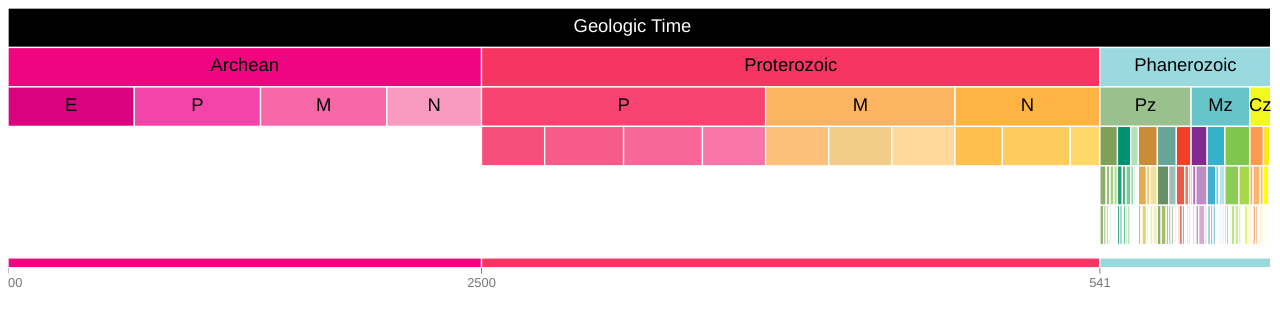
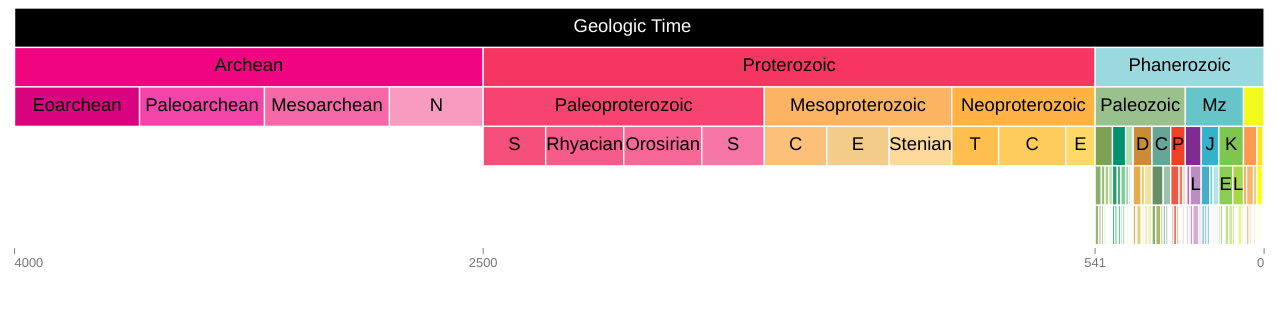
Before and after one commit to UW-Macrostrat/geo-timescale, a plain HTML site: page index.html in a window 1280 px wide. Drawn offline with nearby package versions, Linux system fonts and the light colour scheme.

Commit message:
Altered the tick scale, revamping labeling selection

```diff
--- a/index.html
+++ b/index.html
@@ -44,9 +44,9 @@
 
         var w = 960,
             h = 180,
-            x = d3.scale.linear().range([0, w]),
+            x = d3.scale.linear().range([0, w - 5]),
             y = d3.scale.linear().range([0, h]),
-            newX = 0;
+            newX = 0.01;
 
         var drag = d3.behavior.drag()
           .origin(function() {
@@ -55,8 +55,8 @@
                     y: 0};
           })
           .on("dragstart", function() {
-            dragStart = [d3.event.sourceEvent.x, d3.event.sourceEvent.y];
-            transformStart = d3.transform(d3.select(".timeScale g").attr("transform")).translate;
+            dragStart = [d3.event.sourceEvent.pageX, d3.event.sourceEvent.pageY];
+            transformStart = d3.transform(d3.select(".timeScale").select("g").attr("transform")).translate;
 
             d3.event.sourceEvent.stopPropagation();
           })
@@ -64,19 +64,14 @@
             //var width = parseInt(d3.select(".timeScale svg").style("width"));
             //var groupBbox = d3.select(".timeScale svg").node().getBBox();
             //var groupRightX = groupBbox.width - Math.abs(groupBbox.x);
-            //console.log("width - ", width);
-            //console.log("groupRight - ", groupRightX);
 
-
-            var currentDrag = [d3.event.sourceEvent.x, d3.event.sourceEvent.pageY];
+            var currentDrag = [d3.event.sourceEvent.pageX, d3.event.sourceEvent.pageY];
             newX = (dragStart[0] - currentDrag[0]);
-            //console.log(groupRightX);
-
             //if (groupRightX + 2 < width) {return};
 
-            d3.select(".timeScale g")
+            d3.select(".timeScale").select("g")
               .attr("transform", function() {
-                return "translate(" + [ transformStart[0] + -newX ,0 ] + ")scale(" + parseInt(d3.select(".timeScale").style("width"))/961 + ")";
+                return "translate(" + [ parseInt(transformStart[0] + -newX), 0 ] + ")scale(" + parseInt(d3.select(".timeScale").style("width"))/961 + ")";
               });
           });
 
@@ -90,7 +85,7 @@
             .append("g");
 
         var scale = time.append("g")
-          .attr("transform", "translate(0,190)");
+          .attr("transform", "translate(0,175)");
         // Load the time scale data
        // d3.json("http://testpaleodb.geology.wisc.edu/data1.1/intervals/list.json?order=older&max_ma=4000", function(error, result) {
         d3.json("intervals.json", function(error, result) {
@@ -129,17 +124,17 @@
           var scaleBar = scale.selectAll("rect")
               .data(partition.nodes(data));
 
-          scaleBar.enter().append("svg:rect")
+         /* scaleBar.enter().append("svg:rect")
               .attr("x", function(d) { return x(d.x); })
               .attr("y", 0)
               .attr("width", function(d) { return x(d.dx); })
               .attr("height", function(d) { return y(d.dy)/4; })
               .attr("fill", function(d) { return d.col || "#000000"; })
-              .attr("class", function(d) { return "scale s" + d.lvl; });
+              .attr("class", function(d) { return "scale s" + d.lvl; });*/
 
           var hash = scaleBar.enter().append("g")
             .attr("class", function(d) {return "tickGroup s" + d.lvl})
-            .attr("transform", function(d) { return "translate(" + x(d.x) + ", 25)"});
+            .attr("transform", function(d) { return "translate(" + x(d.x) + ", 0)"});
 
           hash.append("line")
             .attr("x1", 0)
@@ -154,7 +149,28 @@
             .style("text-anchor", "middle")
             .style("font-size", "0.7em")
             .style("fill", "#777")
-            .text(function(d) {return d.eag});
+            .text(function(d) {return parseFloat(d.eag).toFixed(0)});
+
+          // Create a tick for now
+          var now = scale.append("g")
+            .data([{x:1, y:0}])
+            .attr("class", "tickGroup s1 s2 s3 s4 s5")
+            .attr("transform","translate(955, 0)");
+
+          now.append("line")
+            .attr("x1", 0)
+            .attr("y1", 7.5)
+            .attr("x2", 0)
+            .attr("y2", 12)
+            .style("stroke-width", "0.05em");
+
+          now.append("text")
+            .attr("x", 0)
+            .attr("y", 22)
+            .style("text-anchor", "end")
+            .style("font-size", "0.7em")
+            .style("fill", "#777")
+            .text("0");
 
             // Add the full labels
           time.selectAll("fullName")
@@ -236,6 +252,7 @@
             }).attr("x", 430);
           }
 
+/*
           switch (d.lvl) {
             case 'undefined':
               d3.selectAll('.level1').style("display", "block");
@@ -287,15 +304,17 @@
               if (d.nam !== "Holocene") {
                 // Hide Holocene label
                 d3.select("#l32").style("display", "none");
-
-                d3.selectAll('.abbr').filter(function(d) {
-                  return d.abr === "H";
-                }).style("display", "block");
+                d3.select("#l3002").style("display", "none");
               }
               break;
             case 5:
               d3.selectAll('.level1, .level2, .level3, .level4, .level5').style("display", "block");
               d3.selectAll('.abbr').style("display", "none");
+              if (d.nam !== "Holocene") {
+                // Hide Holocene label
+                d3.select("#l32").style("display", "none");
+                d3.select("#l3002").style("display", "none");
+              }
               break;
             default:
               d3.selectAll('.level1').style("display", "block");
@@ -303,14 +322,16 @@
               d3.selectAll('.abbr.level1').style("display", "none");
               d3.selectAll('.abbr.level2').style("display", "block");
               break;
-          }
+          }*/
       }, // End time.labelLevels
 
       "labelAbbrX": function(d) {
         var rectWidth = parseFloat(d3.select("#t" + d.oid).attr("width")),
             rectX = parseFloat(d3.select("#t" + d.oid).attr("x")),
             labelWidth = d3.select("#a" + d.oid).node().getComputedTextLength();
-
+        if (rectWidth < labelWidth) {
+           d3.select("#a" + d.oid).style("display", "none");
+        }
         return rectX + (rectWidth - labelWidth) / 2;
       },
 
@@ -318,6 +339,11 @@
         var rectWidth = parseFloat(d3.select("#t" + d.oid).attr("width")),
             rectX = parseFloat(d3.select("#t" + d.oid).attr("x")),
             labelWidth = d3.select("#l" + d.oid).node().getComputedTextLength();
+        if (rectWidth < labelWidth) {
+           d3.select("#l" + d.oid).style("display", "none");
+        } else {
+          d3.select("#a" + d.oid).style("display", "none");
+        }
 
         return rectX + (rectWidth - labelWidth) / 2;
       },
@@ -339,6 +365,7 @@
         d3.selectAll(".scale").style("display", "none");
         d3.selectAll(".tickGroup").style("display", "none");
         d3.selectAll(".s" + depth).style("display", "block");
+        d3.selectAll(".tickGroup").select("text").style("text-anchor", "middle");
 
         // Reset panning
         d3.select(".timeScale g")
@@ -348,7 +375,7 @@
 
         // var n keeps track of the transition
         var n = 0,
-          x = d3.scale.linear().range([0, 960]);
+          x = d3.scale.linear().range([5, 955]);
 
         d3.selectAll(".fullName")
           .style("fill", "rgba(0,0,0,0)")
@@ -361,7 +388,16 @@
 
         d3.selectAll(".tickGroup").transition()
           .duration(750)
-          .attr("transform", function(d) { return "translate(" + x(d.x) + ", 0)"; });
+          .attr("transform", function(d) {
+            if (x(d.x) == 5) {
+              d3.select(this).select("text")
+                .style("text-anchor", "start");
+            } else if (x(d.x) == 955) {
+              d3.select(this).select("text")
+                .style("text-anchor", "end");
+            }
+            return "translate(" + x(d.x) + ", 0)";
+          });
 
         // When complete, calls labelTrans()
         d3.selectAll("rect").transition()
@@ -406,7 +442,7 @@
       "labelTrans": function(d) {
         // var n keeps track of the transition
         var n = 0,
-            x = d3.scale.linear().range([0, 960]),
+            x = d3.scale.linear().range([0, 955]),
             y = d3.scale.linear().range([0, 120]);
 
         x.domain([d.x, d.x + d.dx]);
```
